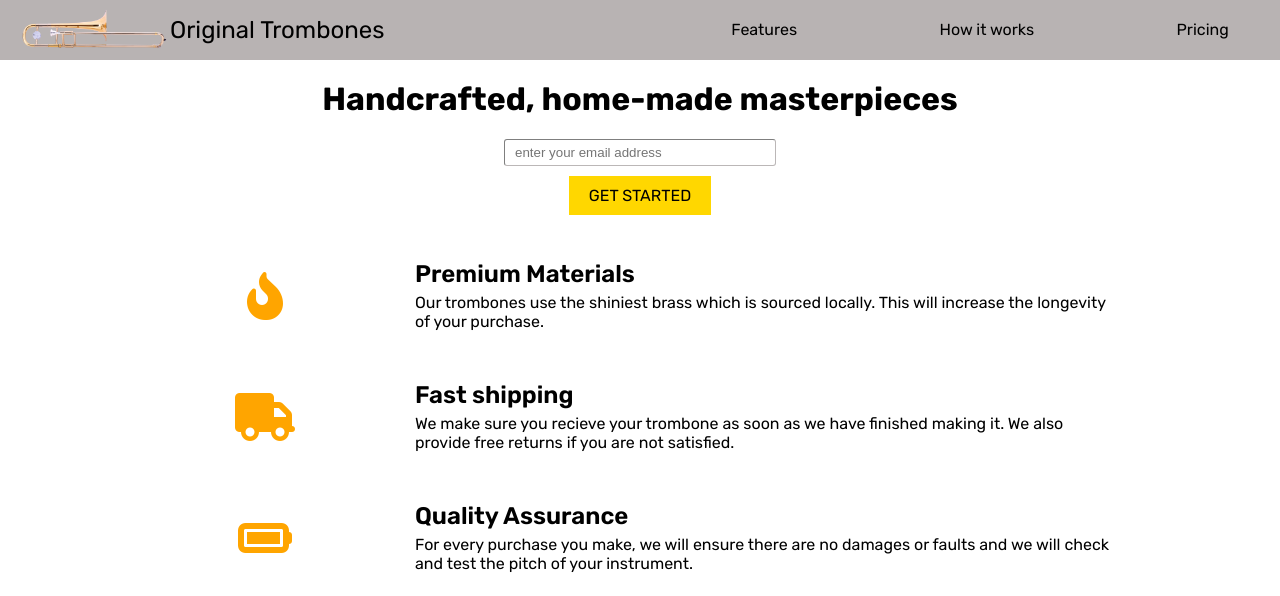
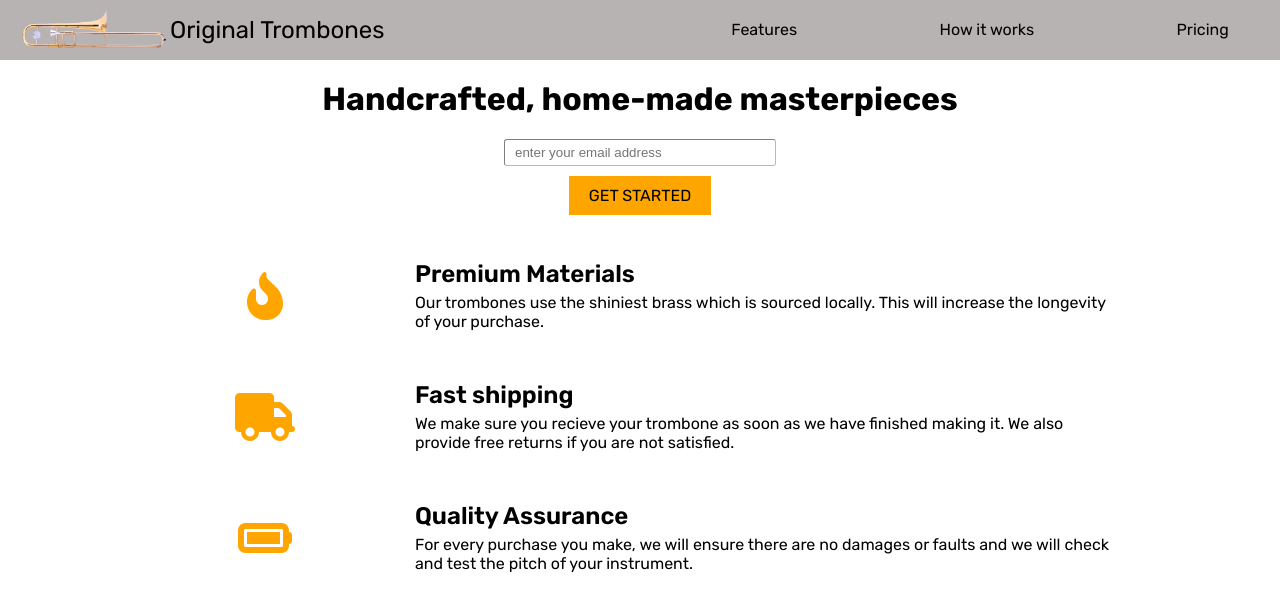
Before and after one commit to Qlibane/Product-landing-page, a plain HTML site: page index.html in a window 1280 px wide. In both pictures the pointer is over the button "GET STARTED". Shown: the top 596 px of the page. Drawn offline with Linux system fonts and the light colour scheme.

Commit message:
added button hover state styles

```diff
--- a/styles/styles.css
+++ b/styles/styles.css
@@ -134,6 +134,11 @@ button {
 
 }
 
+button:hover {
+    background-color: orange;
+    cursor: pointer;
+}
+
 footer {
     background-color: rgb(235, 227, 227);
     width: 820px;
```
